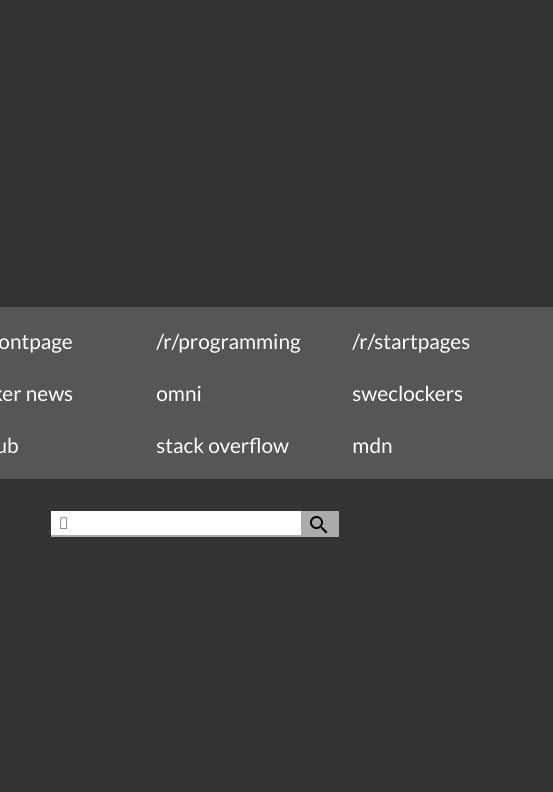
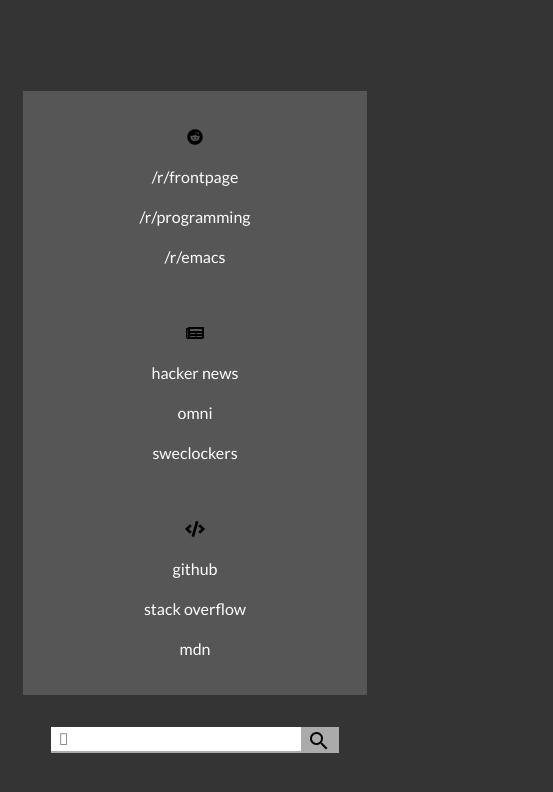
Before and after one commit to Flirre/startpage, a plain HTML site: page index.html in a window 390 px wide. Shown: the whole page, 553 px wide, since content can reach past the window. Drawn offline with Linux system fonts and the light colour scheme.

Commit message:
mobile css

```diff
--- a/index.html
+++ b/index.html
@@ -27,18 +27,40 @@
         align-items: center;
       }
 
-      @media (max-width: 991px) {
+      @media (max-width: 767px) {
+        body > div:first-child {
+          width: 328px;
+          height: 588px;
+        }
+        a {
+          width: 100%;
+        }
+
+        body div div {
+          text-align: center;
+        }
+
+        body div div span {
+          display: none;
+        }
+      }
+
+      @media (min-width: 768px) {
         body > div:first-child {
           width: 700px;
         }
         a {
           width: 192px;
         }
-        i + a {
+        span + a {
           margin-left: 73px;
         }
+
+        body div div {
+          height: 2.5em;
+          font-size: 1.3em;
+        }
       }
-
       @media (min-width: 992px) {
         body > div:first-child {
           width: 960px;
@@ -46,7 +68,7 @@
         a {
           width: 256px;
         }
-        i + a {
+        span + a {
           margin-left: 120px;
         }
       }
@@ -76,8 +98,6 @@
       }
 
       body div div {
-        height: 2.5em;
-        font-size: 1.3em;
         width: inherit;
         float: left;
         font-family: 'Lato';
@@ -119,19 +139,20 @@
   <body>
     <div>
       <div class="reddit">
-        <i class="fab fa-reddit"></i> |
+        <i class="fab fa-reddit"></i> <span>|</span>
         <a href="https://reddit.com">/r/frontpage</a>
         <a href="https://reddit.com/r/programming">/r/programming</a>
-        <a href="https://reddit.com/r/startpages">/r/startpages</a>
+        <a href="https://reddit.com/r/emacs">/r/emacs</a>
       </div>
       <div class="news">
-        <i class="fas fa-newspaper"></i> |
+        <i class="fas fa-newspaper"></i> <span>|</span>
         <a href="https://news.ycombinator">hacker news</a>
         <a href="https://omni.se">omni</a>
         <a href="https://sweclockers.com">sweclockers</a>
       </div>
       <div class="code">
-        <i class="fas fa-code"></i> | <a href="https://github.com">github</a>
+        <i class="fas fa-code"></i> <span>|</span>
+        <a href="https://github.com">github</a>
         <a href="https://stackoverflow.com">stack overflow</a>
         <a href="https://developer.mozilla.org">mdn</a>
       </div>
```
